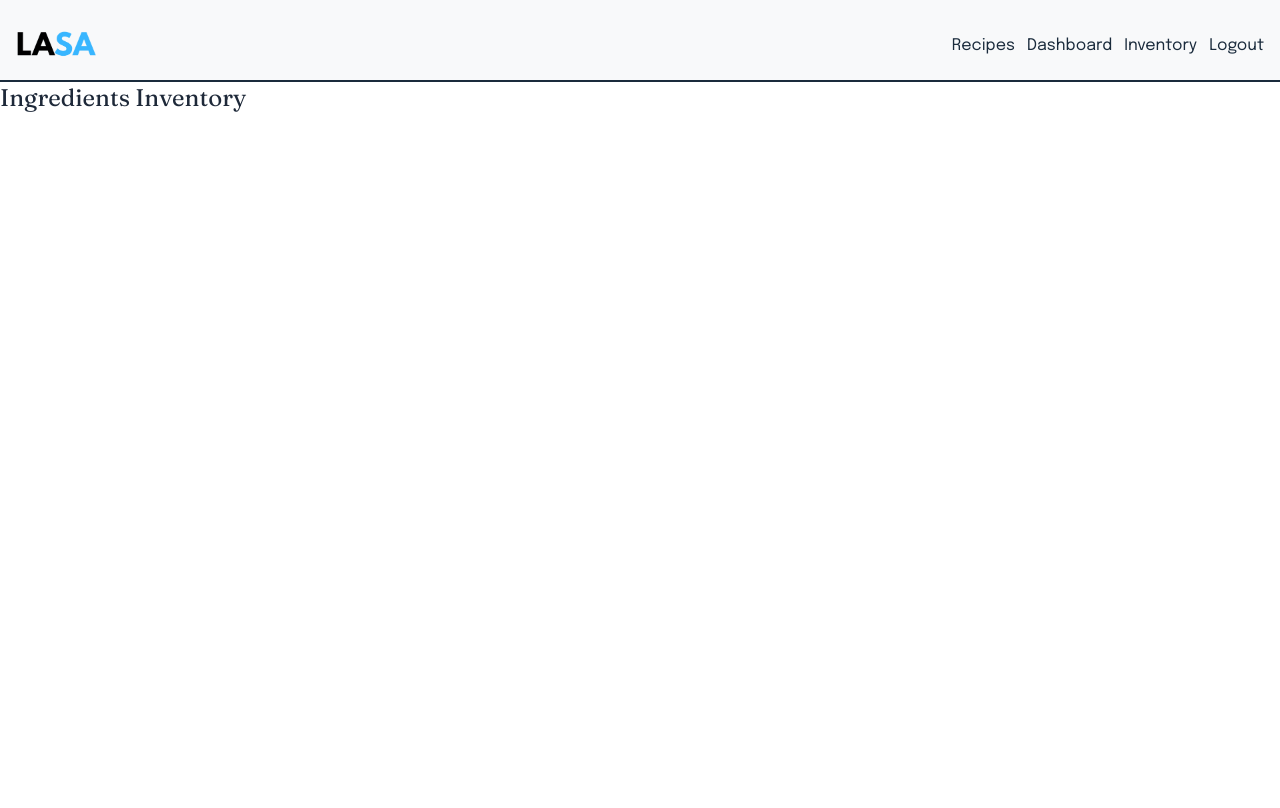
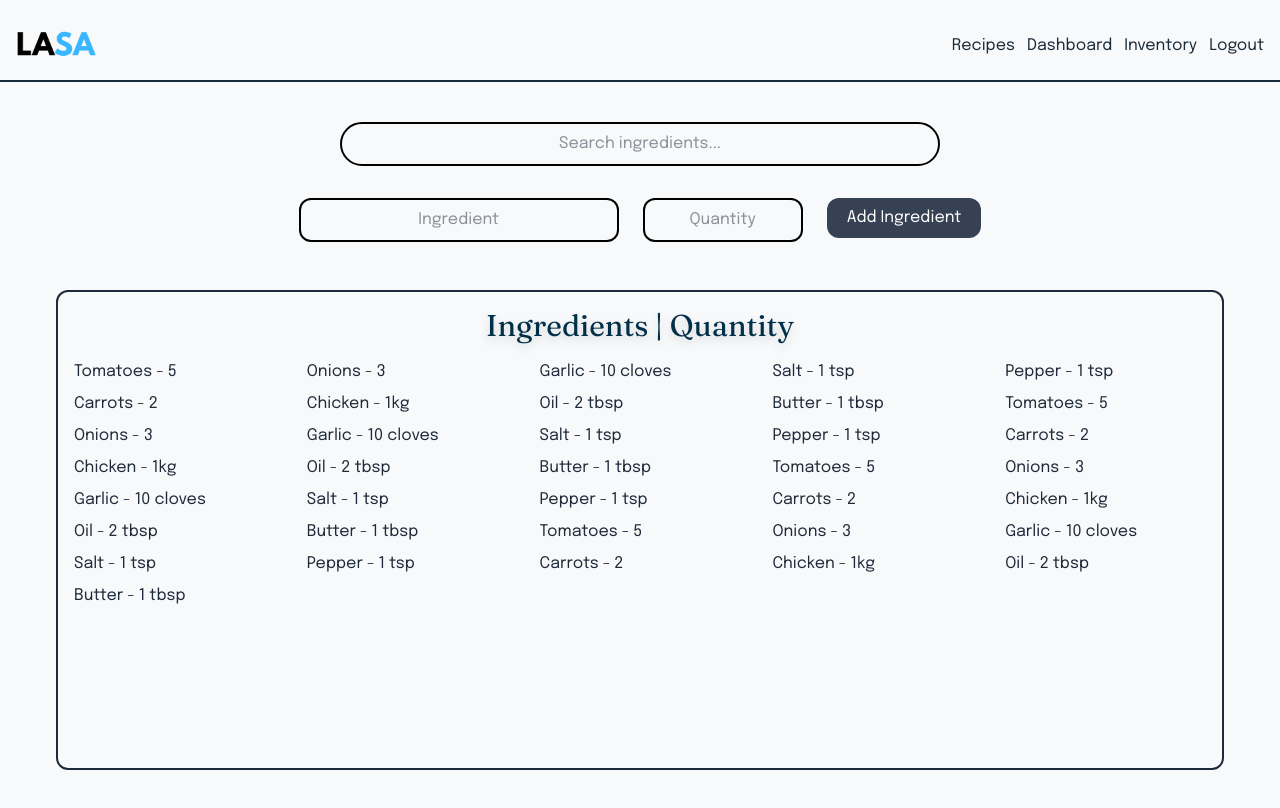
Before and after one commit to Joshua-Lazaro/lasa, a Next.js app: page /ingredientsInventory in a window 1280 px wide. Shown: the top 808 px of the page. Built offline with nearby package versions, Linux system fonts and the light colour scheme; a web font is replaced by a local one.

Commit message:
feat(ingredientsInventory): Created frontend design for ingredients inventory page

```diff
--- a/app/ingredientsInventory/page.js
+++ b/app/ingredientsInventory/page.js
@@ -1,14 +1,68 @@
-"use client";
 import Image from "next/image";
 import LoggedInNavBar from "../components/LoggedInNavBar";
 import Link from "next/link";
-import { signIn } from "next-auth/react";
 
-export default function IngredientsInventory() {
-  return (
-    <div className="min-h-screen bg-white text-gray-800">
-      <LoggedInNavBar />
-      <h1 className="text-2xl font-bold mb-4">Ingredients Inventory</h1>
-    </div>
-  );
+export default function Dashboard() {
+    return (
+        <div className="min-h-screen bg-[#f8f9fa] text-gray-800">
+            <LoggedInNavBar />
+            {/* Dashboard Welcome Image */}
+            <div className="relative p-10 rounded-lg w-full flex flex-col items-center ">
+
+                {/* Search Bar */}
+                <input type="text" placeholder="Search ingredients..." className="w-150 p-2 border-2 border-black rounded-4xl mb-4 text-center" />
+
+                <div className="flex flex-col md:flex-row flex-wrap justify-center items-start w-full p-4 gap-6">
+                  <input type="text" placeholder="Ingredient" className="w-80 p-2 border-2 border-black rounded-xl mb-4 text-center" />
+                  <input type="text" placeholder="Quantity" className="w-40 p-2 border-2 border-black rounded-xl mb-4 text-center" />
+                  <button className="bg-gray-700 text-white px-5 py-2 rounded-xl hover:bg-gray-900 transition-colors">Add Ingredient</button>
+                </div>
+                <div className="flex justify-center items-center w-full p-4 gap-6">
+                  <div className="relative flex flex-col items-center border-2 rounded-xl w-350 h-120 p-4 gap-4">
+                    <h1 className="text-[#003049] text-2xl md:text-3xl font-bold drop-shadow-lg">
+                      Ingredients | Quantity
+                    </h1>
+                    <ul className="grid auto-flow-row grid-cols-[repeat(auto-fill,minmax(200px,1fr))] overflow-auto auto-rows-max gap-x-8 gap-y-2 w-full h-full">
+                      <li>Tomatoes - 5</li>
+                      <li>Onions - 3</li>
+                      <li>Garlic - 10 cloves</li>
+                      <li>Salt - 1 tsp</li>
+                      <li>Pepper - 1 tsp</li>
+                      <li>Carrots - 2</li>
+                      <li>Chicken - 1kg</li>
+                      <li>Oil - 2 tbsp</li>
+                      <li>Butter - 1 tbsp</li>
+                      <li>Tomatoes - 5</li>
+                      <li>Onions - 3</li>
+                      <li>Garlic - 10 cloves</li>
+                      <li>Salt - 1 tsp</li>
+                      <li>Pepper - 1 tsp</li>
+                      <li>Carrots - 2</li>
+                      <li>Chicken - 1kg</li>
+                      <li>Oil - 2 tbsp</li>
+                      <li>Butter - 1 tbsp</li>
+                      <li>Tomatoes - 5</li>
+                      <li>Onions - 3</li>
+                      <li>Garlic - 10 cloves</li>
+                      <li>Salt - 1 tsp</li>
+                      <li>Pepper - 1 tsp</li>
+                      <li>Carrots - 2</li>
+                      <li>Chicken - 1kg</li>
+                      <li>Oil - 2 tbsp</li>
+                      <li>Butter - 1 tbsp</li>
+                      <li>Tomatoes - 5</li>
+                      <li>Onions - 3</li>
+                      <li>Garlic - 10 cloves</li>
+                      <li>Salt - 1 tsp</li>
+                      <li>Pepper - 1 tsp</li>
+                      <li>Carrots - 2</li>
+                      <li>Chicken - 1kg</li>
+                      <li>Oil - 2 tbsp</li>
+                      <li>Butter - 1 tbsp</li>
+                    </ul>
+                </div>
+              </div>
+            </div>
+        </div>
+    );
 }
```
